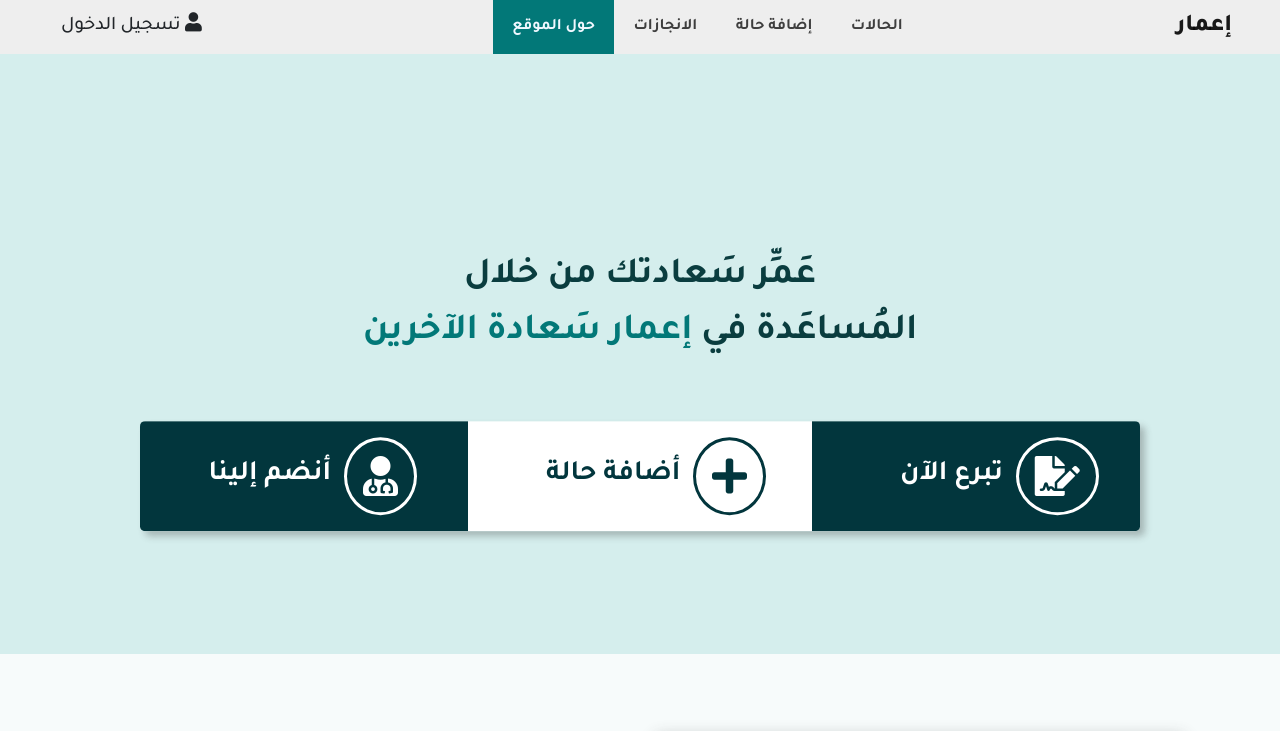
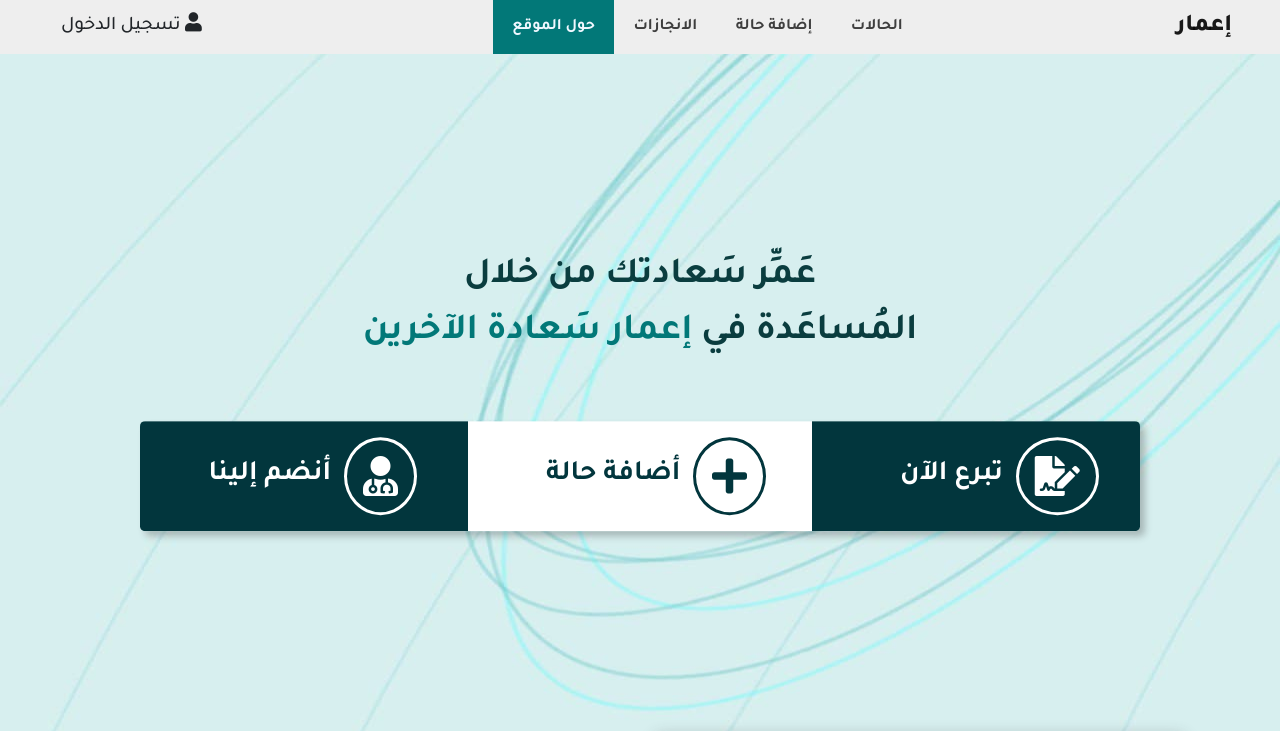
Before and after one commit to alihayderrzayyig/emaar-style, a website: page index.html in a window 1280 px wide. Shown: the top 731 px of the page. Drawn offline with Linux system fonts and the light colour scheme.

Commit message:
update bg-image for index

```diff
--- a/index.html
+++ b/index.html
@@ -119,6 +119,9 @@
     </nav>
 
     <section id="header">
+      <div class="bg-img">
+        <img src="public/img/10.jpg" alt="" srcset="">
+      </div>
       <div class="cont">
 
         <div class="text-header text-center">
--- a/sass/main.scss
+++ b/sass/main.scss
@@ -330,10 +330,22 @@ nav {
 }
 
 #header {
+    // position: relative;
     height: 600px;
-    background-color: $bg-darck;
+    // background-color: $bg-darck;
     padding: 5rem;
     overflow: hidden;
+    .bg-img{
+        position: absolute;
+        top: 0;
+        left: 0;
+        height: 100%;
+        width: 100%;
+        img{
+            height: 100%;
+        width: 100%;
+        }
+    }
     .cont{
         position: absolute;
         top: 50%;
@@ -1123,9 +1135,9 @@ nav {
             // background-color: #02363D !important;
             border-top: 1px solid rgba(151, 151, 151, 0.323);
             // box-shadow: none !important;
-            a{
-                // color: red;
-            }
+            // a{
+            //     // color: red;
+            // }
             a:not(:last-child){
                 margin-right: 1rem;
             }
@@ -1757,7 +1769,7 @@ nav {
         @include padding-xy(5rem, 0);
         .container{
             max-width: 95%;//**********
-            .filter-body{
+            // .filter-body{
                 // background-color: #02363D !important;
                 // border-top: 1px solid rgba(151, 151, 151, 0.323);
                 // box-shadow: none !important;
@@ -1768,7 +1780,7 @@ nav {
                     // margin-right: 1rem;
                 // }
 
-            }
+            // }
 
 
 
```
Also changed, not shown: public/css/style.css, public/img/10.jpg (added).
